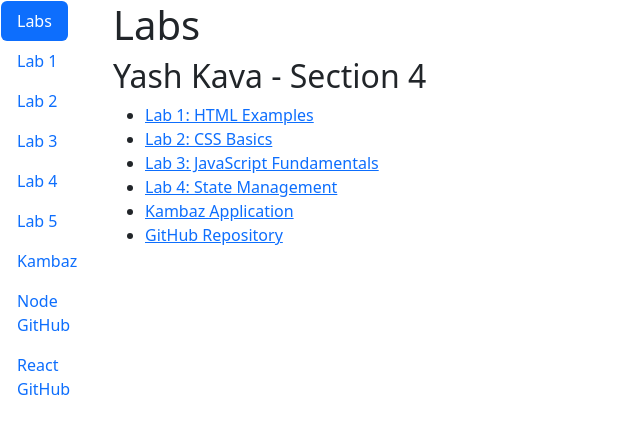
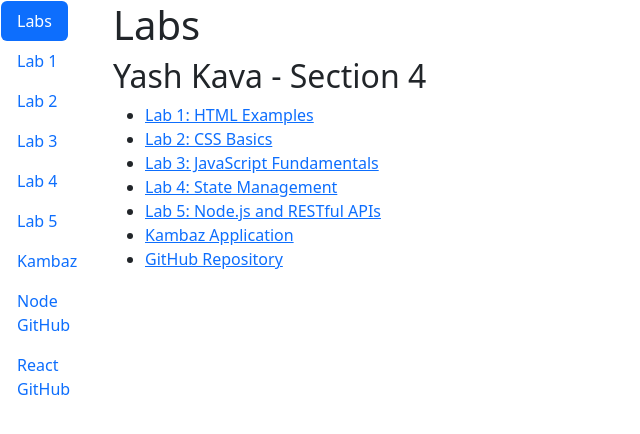
Before and after one commit to yashkava05/kambaz-next-js, a Next.js app: page /Labs in a window 1280 px wide. Shown: the top 434 px of the page, without its empty margins (0-640 px from the left). Built offline with nearby package versions, Linux system fonts and the light colour scheme.

Commit message:
fixed errors

```diff
--- a/src/app/Labs/page.tsx
+++ b/src/app/Labs/page.tsx
@@ -27,6 +27,11 @@
           </Link>
         </li>
         <li>
+          <Link href="/Labs/Lab5" id="wd-lab5-link">
+            Lab 5: Node.js and RESTful APIs
+          </Link>
+        </li>
+        <li>
           <Link href="/" id="wd-kambaz-link">
             Kambaz Application
           </Link>
```
Also changed, not shown: src/app/(Kambaz)/Courses/[cid]/Modules/page.tsx (+6 -3 lines).
